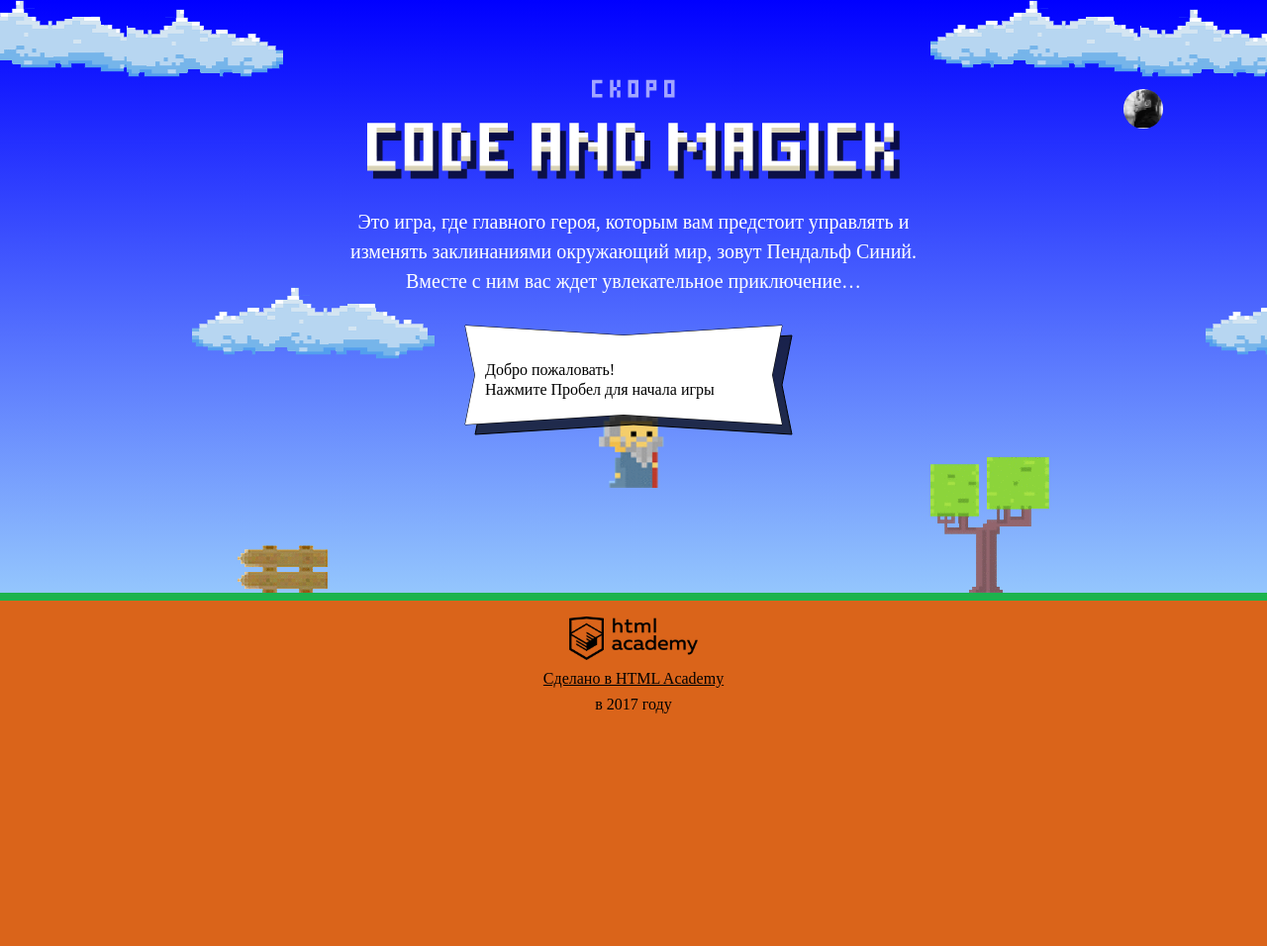
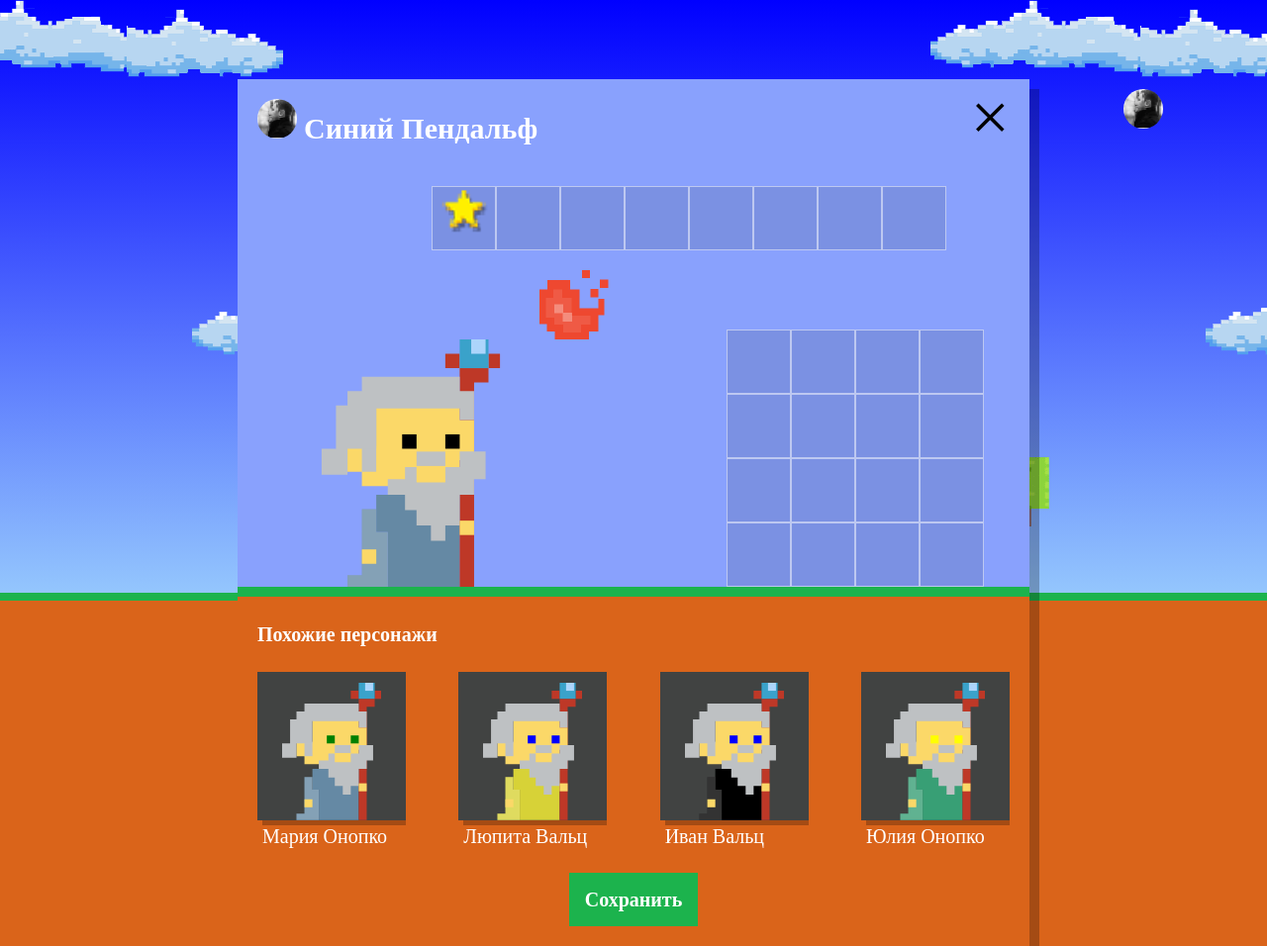
Before and after one commit to desvan/1142143-code-and-magick-19, a website: page index.html in a window 1280 px wide. Shown: the whole page at 99% size. Before the commit the page ends 800 px from the top, so only its background shows below. Drawn offline with Linux system fonts and the light colour scheme; a web font is replaced by a local one.

Commit message:
Нас орда
А нас рать)

```diff
--- a/index.html
+++ b/index.html
@@ -202,6 +202,7 @@ var getWizardY = function(height) {
   return height * (1/3);
 }
 </script>
+<script src="js/setup.js"></script>
 <script src="js/stat.js"></script>
 <script src="js/game.js"></script>
 
--- /dev/null
+++ b/js/setup.js
@@ -0,0 +1,78 @@
+'use strict';
+
+var names = ['Иван', 'Хуан Себастьян', 'Мария', 'Кристоф', 'Юлия', 'Виктор', 'Люпита', 'Вашингтон'];
+var surnames = ['да Марья', 'Верон', 'Мирабелла', 'Вальц', 'Онопко', 'Топольницкая', 'Нионго', 'Ирвинг'];
+var coatColors = [
+  'rgb(101, 137, 164)', 'rgb(241, 43, 107)', 'rgb(146, 100, 161)',
+  'rgb(56, 159, 117)', 'rgb(215, 210, 55)', 'rgb(0, 0, 0)'
+];
+var eyesColors = ['black', 'red', 'blue', 'yellow', 'green'];
+
+var unitSetup = document.querySelector('.setup');
+var unitSetupSimilar = unitSetup.querySelector('.setup-similar');
+var unitSetupSimilarList = unitSetupSimilar.querySelector('.setup-similar-list');
+var unitCharacterTemplate = document.querySelector('#similar-wizard-template').content;
+
+var generateCharacter = function () {
+  return {
+    name: getRandomValue(names) + ' ' + getRandomValue(surnames),
+    coatColor: getRandomValue(coatColors),
+    eyesColor: getRandomValue(eyesColors)
+  };
+};
+
+var generateCharacters = function (count) {
+  var characters = [];
+
+  for (var i = 0; i < count; i++) {
+    characters[i] = generateCharacter();
+  }
+
+  return characters;
+};
+
+var getRandomValue = function (arr) {
+  var index = Math.round(Math.random() * (arr.length - 1));
+
+  return arr[index];
+};
+
+var createUnitCharacter = function (data) {
+  var unitCharacter = unitCharacterTemplate.cloneNode(true);
+  var unitName = unitCharacter.querySelector('.setup-similar-label');
+  var unitCoat = unitCharacter.querySelector('.wizard-coat');
+  var unitEyes = unitCharacter.querySelector('.wizard-eyes');
+
+  unitName.textContent = data.name;
+  unitCoat.setAttribute('fill', data.coatColor);
+  unitEyes.setAttribute('fill', data.eyesColor);
+
+  return unitCharacter;
+};
+
+var createUnitCharacters = function (arr) {
+  var unitCharacters = [];
+
+  for (var i = 0; i < arr.length; i++) {
+    unitCharacters[i] = createUnitCharacter(arr[i]);
+  }
+
+  return unitCharacters;
+};
+
+var insertUnitCharacters = function (arr) {
+  var fragment = document.createDocumentFragment();
+
+  for (var i = 0; i < arr.length; i++) {
+    fragment.appendChild(arr[i]);
+  }
+
+  unitSetupSimilarList.appendChild(fragment);
+};
+
+var characters = generateCharacters(4);
+var unitCharacters = createUnitCharacters(characters);
+
+unitSetup.classList.remove('hidden');
+insertUnitCharacters(unitCharacters);
+unitSetupSimilar.classList.remove('hidden');
```
